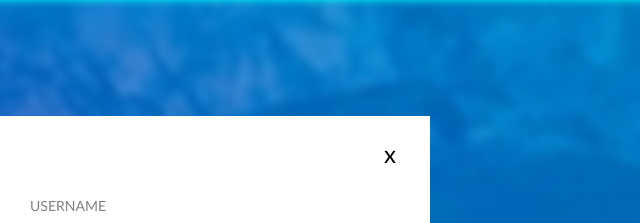
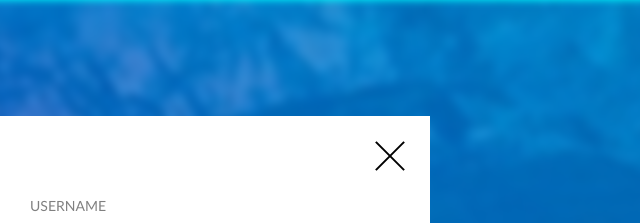
Before and after one commit to Every1CanWriteACode/4projektaspakeistas, a plain HTML site: page index.html in a window 1280 px wide. Shown: the top 223 px of the page, 610-1250 px from the left. Drawn offline with Linux system fonts and the light colour scheme.

Commit message:
close button upgrade

```diff
--- a/css/custom.css
+++ b/css/custom.css
@@ -67,14 +67,31 @@ body{
 
             width: 80px;
             height: 80px;
-            text-align: center;
-            font-size: 24px;
-            line-height: 76px;
+
 
             position: absolute;
             top: 0;
             right: 0;
+
         }
+            .x::before,
+            .x::after
+            {
+                display: inline-block;
+                content:  '';
+                width: 40px;
+                height: 2px;
+                background-color: black;
+
+                position: absolute;
+                top: 50%;
+                left: 50%;
+                transform: translate(-50%, -50%) rotate(45deg);
+
+            }
+            .x::after{
+                transform: translate(-50%, -50%) rotate(-45deg);
+            }
         .btn,
         .form-row > span,
         .form-row > a
@@ -89,6 +106,7 @@ body{
             display: inline-block;
             float: left;
             background-color: #36f;
+
             color: white;
             padding-right: 50px;
             padding-left: 50px;
--- a/index.html
+++ b/index.html
@@ -20,7 +20,7 @@
             </footer>
         </div>
         <div class="right">
-            <div class= "x">x</div>
+            <div class= "x"></div>
             <form>
                 <div class="form-row">
                     <label for="username">Username</label>
```
